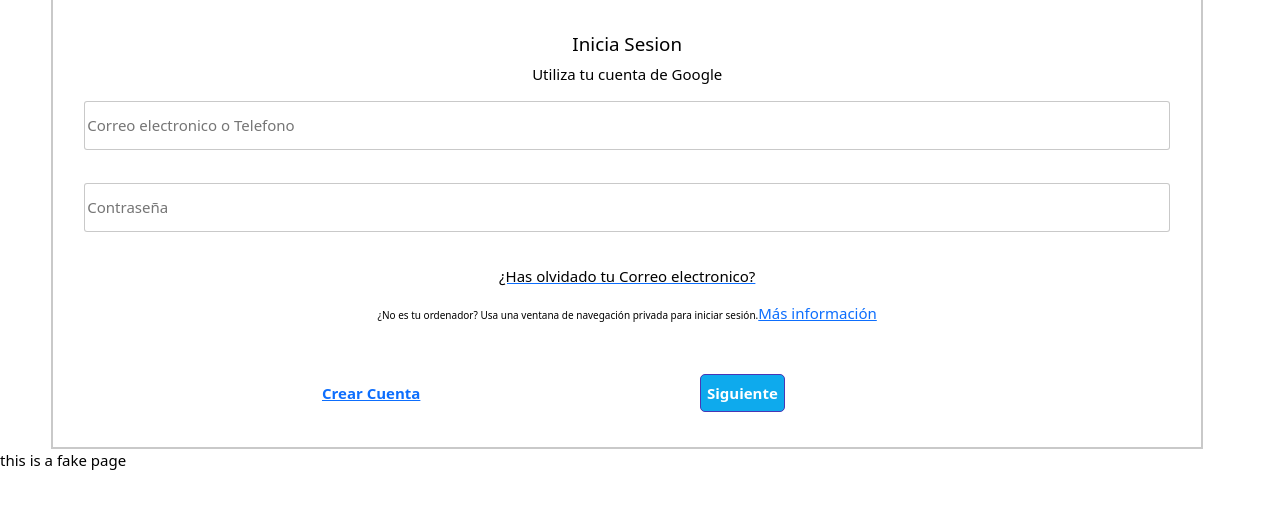
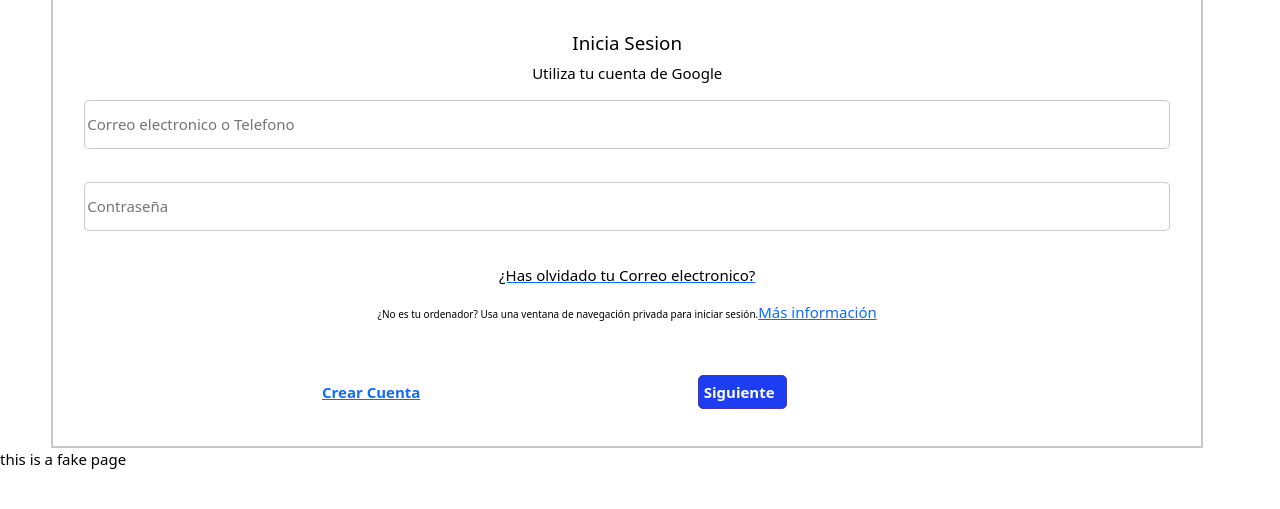
Before and after one commit to EzequielBremer/FakeGoogleTest, a plain HTML site: page index.html in a window 1280 px wide. Shown: the part 171-680 px from the top of the page. Drawn offline with nearby package versions, Linux system fonts and the light colour scheme.

Commit message:
Ajustes realizados

```diff
--- a/estilos.css
+++ b/estilos.css
@@ -11,7 +11,7 @@
 .navbar{
     background-color: rgba(0, 0, 0, 0.342);
     background-color: rgb(255, 255, 255);
-    border-bottom: 1px solid rgb(190, 190, 190);
+
 }
 
 .imgIcon{
@@ -52,7 +52,7 @@
     height: 50px;
     background-color:rgba(255, 255, 255, 0.103);
     border: 1px solid rgba(184, 184, 184, 0.762);
-    border-radius: 3px;
+    border-radius: 5px;
     transition: all 0.5;
 }
 
@@ -74,11 +74,12 @@
     position: absolute;
     margin-top:26%;
     margin-left: 18%;
-    background-color: rgb(14, 170, 237);
+    background-color: rgb(29, 61, 242);
     border: 0px;
+    width: 7%;
     color: white;
-    padding: 0.5%;
-    font-weight:700;
+    padding: 0.4%;
+    font-weight:600;
     border: 1px solid rgb(73, 54, 181);
     border-radius: 5px;
 }
```
